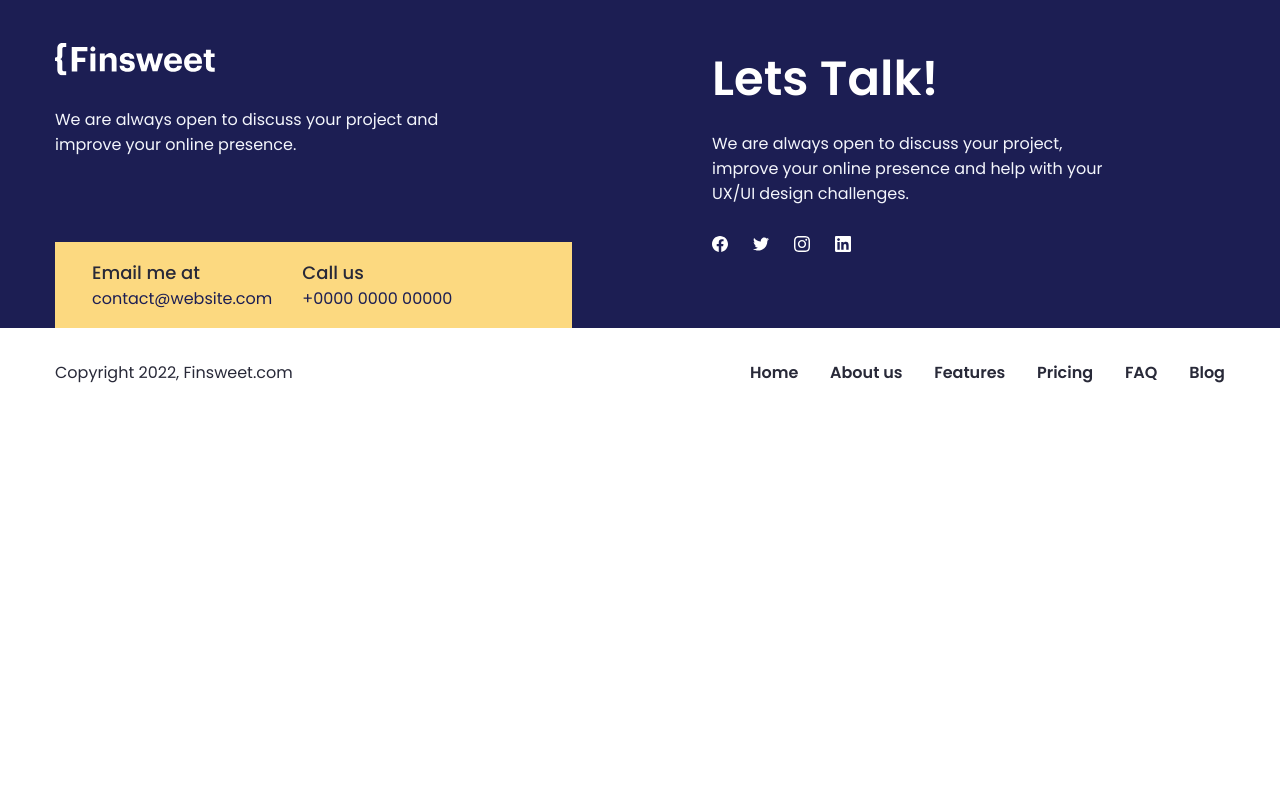
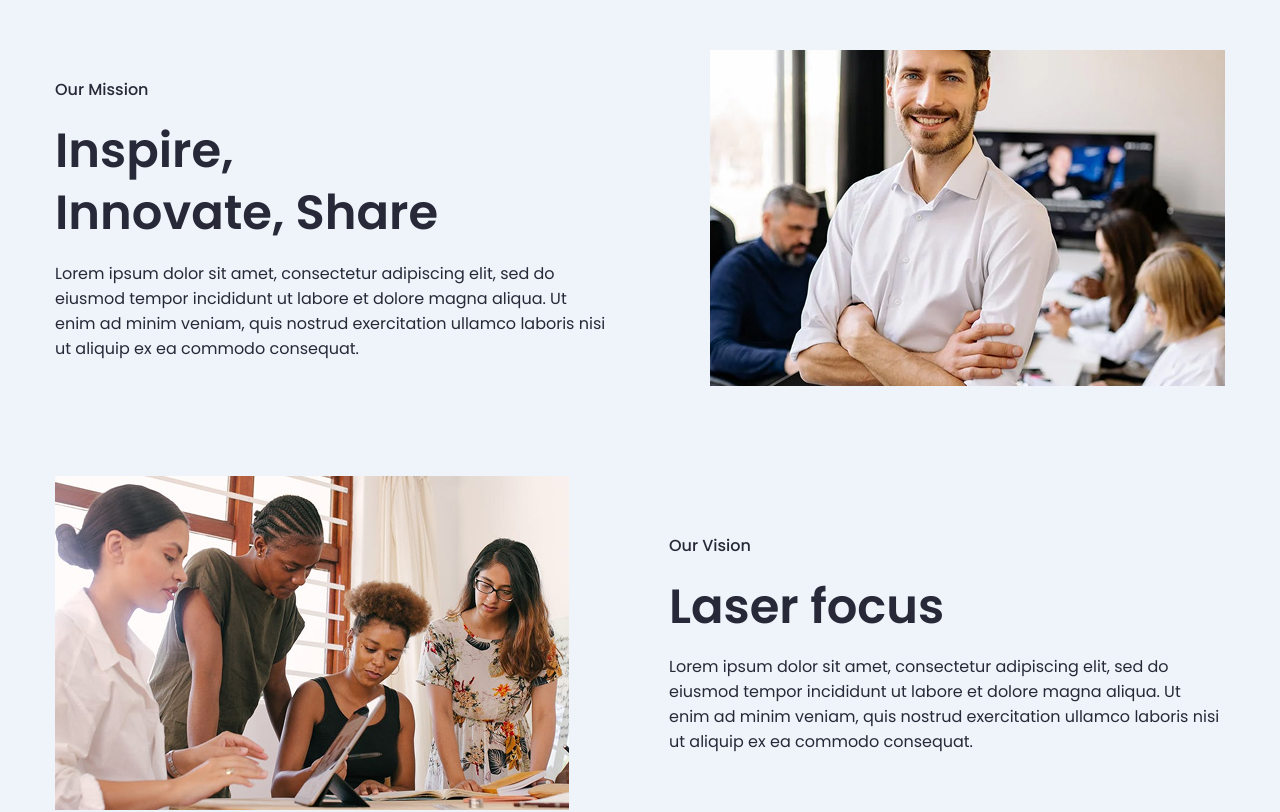
Before and after one commit to andreyk1n/finsweet, a React (Create React App) app: page /about in a window 1280 px wide. Shown: the part 1900-2712 px from the top of the page. Before the commit the page ends 2318 px from the top, so only its background shows below. Built offline with nearby package versions, Linux system fonts and the light colour scheme; the HTML template or start-up script is replaced by a standard one.

Commit message:
add components/content

```diff
--- /dev/null
+++ b/src/template-parts/components/content/Content.jsx
@@ -0,0 +1,30 @@
+import "./content.scss";
+import img1 from "../../../images/content/1.jpg";
+import img2 from "../../../images/content/2.jpg";
+
+const Content = () => {
+    return (
+        <div className="content">
+            <div className="content__container">
+                <div className="content__row">
+                    <div className="content__col">
+                        <p className="content__label">Our Mission</p>
+                        <h2 className="content__title">Inspire, Innovate, Share</h2>
+                        <p className="content__text">Lorem ipsum dolor sit amet, consectetur adipiscing elit, sed do eiusmod tempor incididunt ut labore et dolore magna aliqua. Ut enim ad minim veniam, quis nostrud exercitation ullamco laboris nisi ut aliquip ex ea commodo consequat.</p>
+                    </div>
+                    <img src={img1} alt="Content image" draggable="false" className="content__image" />
+                </div>
+                <div className="content__row">
+                    <img src={img2} alt="Content image" draggable="false" className="content__image" />
+                    <div className="content__col">
+                        <p className="content__label">Our Vision</p>
+                        <h2 className="content__title">Laser focus</h2>
+                        <p className="content__text">Lorem ipsum dolor sit amet, consectetur adipiscing elit, sed do eiusmod tempor incididunt ut labore et dolore magna aliqua. Ut enim ad minim veniam, quis nostrud exercitation ullamco laboris nisi ut aliquip ex ea commodo consequat.</p>
+                    </div>
+                </div>
+            </div>
+        </div>
+     );
+}
+
+export default Content;
--- /dev/null
+++ b/src/template-parts/components/content/content.scss
@@ -0,0 +1,60 @@
+.content {
+    width: 100%;
+    margin: 60px 0;
+    padding: 128px 0;
+    background-color: #EEF4FA;
+
+    @media (max-width: 992px) {
+        margin: 40px 0;
+        padding: 60px 0;
+    }
+
+    .content__container {
+        display: flex;
+        flex-direction: column;
+        gap: 90px;
+
+        @media (max-width: 768px) {
+            gap: 30px;
+        }
+    }
+
+    &__row {
+        display: flex;
+        justify-content: space-between;
+        align-items: center;
+        gap: 100px;
+
+        @media (max-width: 1100px) {
+            gap: 30px;
+        }
+
+        @media (max-width: 768px) {
+            flex-direction: column;
+        }
+    }
+
+    &__col {
+        max-width: 623px;
+        display: flex;
+        flex-direction: column;
+        gap: 16px;
+
+        @media (max-width: 768px) {
+            max-width: 100%;
+        }
+    }
+
+    &__image {
+        max-width: 515px;
+        width: 100%;
+
+        @media (max-width: 992px) {
+            max-width: 400px;
+        }
+
+        @media (max-width: 768px) {
+            max-width: 100%;
+        }
+    }
+}
--- a/src/template-parts/pages/About.jsx
+++ b/src/template-parts/pages/About.jsx
@@ -1,6 +1,7 @@
 import Hero from "../components/hero/Hero.jsx";
 import Who from "../components/who/Who.jsx";
 import Process from "../components/process/Process.jsx";
+import Content from "../components/content/Content.jsx";
 import heroImage from "../../images/hero/hero--about.jpg";
 
 
@@ -21,6 +22,8 @@ const About = () => {
       <Who />
 
       <Process />
+
+      <Content />
     </>
   );
 };
--- a/src/template-parts/styles/main.scss
+++ b/src/template-parts/styles/main.scss
@@ -63,6 +63,7 @@ h1 {
 h2 {
     font-size: clamp(28px, 4vw, 48px);
     color: #282938;
+    line-height: 130%;
 }
 
 h2.mini {
```
Also changed, not shown: src/images/content/1.jpg (added), src/images/content/2.jpg (added).
